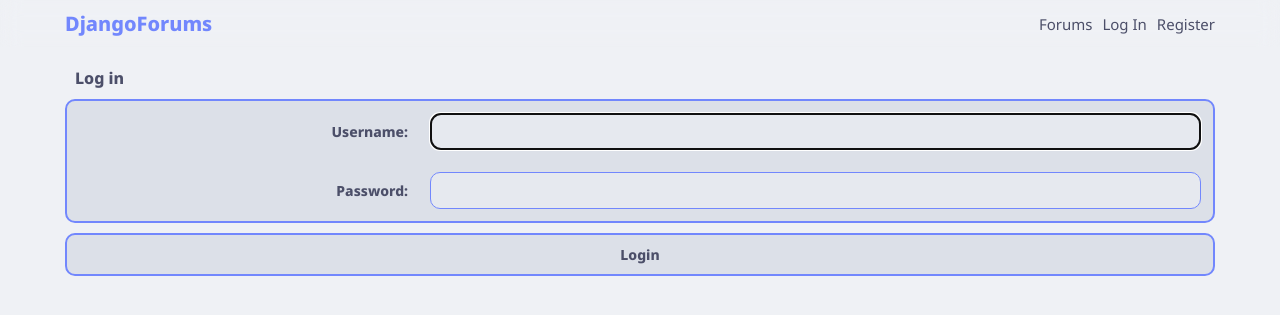
After one commit to alkmei/djangoForums, a Django app: page /users/login in a window 1280 px wide. The commit adds this page. Shown: the top 315 px of the page. Run offline with Django 4.2, Linux system fonts and the light colour scheme; style sheets or scripts are compiled from the project's sources; some libraries are stand-ins or nearby versions.

Commit message:
Finished Auth pages and refactored some mixins

```diff
--- a/djangoForums/urls.py
+++ b/djangoForums/urls.py
@@ -21,5 +21,6 @@ from django.urls import path, include
 
 urlpatterns = [
     path("admin/", admin.site.urls),
+    path("users/", include("users.urls")),
     path("", include("forums.urls")),
 ] + static(settings.MEDIA_URL, document_root=settings.MEDIA_ROOT)
--- a/forums/views.py
+++ b/forums/views.py
@@ -11,7 +11,7 @@ def forum_index(request):
 def forum_detail(request, forum_slug):
     forum = get_object_or_404(Forum, slug=forum_slug)
     threads = forum.thread_set.all()
-    context = {"threads": threads}
+    context = {"threads": threads, "forum": forum}
     return render(request, "forum.html", context)
 
 
--- a/static/core/home.scss
+++ b/static/core/home.scss
@@ -1,7 +1,5 @@
 .home-container {
-  max-width: 1170px;
-  margin: auto;
-  padding: 1rem;
+  @include page-container;
   .forum-node {
     @include rounded-box;
     list-style-type: none;
--- a/static/core/ui.scss
+++ b/static/core/ui.scss
@@ -38,3 +38,7 @@
   @include clickable-link;
   font-size: 1.2rem;
 }
+
+.container__header {
+  padding-left: 1rem;
+}
--- a/static/forums/forum.scss
+++ b/static/forums/forum.scss
@@ -1,7 +1,8 @@
 .forum-container {
-  max-width: 1170px;
-  margin: auto;
-  padding: 1rem;
+  @include page-container;
+  display: flex;
+  flex-direction: column;
+  gap: 1rem;
 
   .thread-list {
     @include rounded-box;
--- a/static/forums/thread.scss
+++ b/static/forums/thread.scss
@@ -1,7 +1,8 @@
 .thread-container {
-  max-width: 1170px;
-  margin: auto;
-  padding: 1rem;
+  @include page-container;
+  display: flex;
+  flex-direction: column;
+  gap: 1rem;
 
   .post-list {
     background: var(--mantle);
--- a/static/main.scss
+++ b/static/main.scss
@@ -5,3 +5,4 @@
 @import "core/home";
 @import "forums/forum";
 @import "forums/thread";
+@import "users/login";
--- a/static/partials/_mixin.scss
+++ b/static/partials/_mixin.scss
@@ -11,3 +11,9 @@
   border: 2px solid var(--lavender);
   border-radius: 1rem;
 }
+
+@mixin page-container {
+  max-width: 1170px;
+  margin: auto;
+  padding: 1rem;
+}
--- /dev/null
+++ b/static/users/login.scss
@@ -0,0 +1,55 @@
+.auth-container {
+  @include page-container;
+  &__header {
+    padding: 1rem;
+    font-size: 1.6rem;
+  }
+
+  &__form {
+    font-size: 1.4rem;
+    display: flex;
+    flex-direction: column;
+    gap: 1rem;
+
+    table {
+      @include rounded-box;
+      background: var(--crust);
+
+      th, td {
+        padding: 1rem;
+      }
+
+      ul {
+        padding-left: 1rem;
+      }
+
+      th {
+        text-align: right;
+      }
+
+      input {
+        background: var(--mantle);
+        width: 100%;
+        padding: 1rem;
+        border: 1px solid var(--lavender);
+        border-radius: 1rem;
+        color: var(--text);
+      }
+    }
+
+    .submit-button {
+      @include rounded-box;
+      padding: 1rem;
+      font-size: 1.4rem;
+      background: var(--crust);
+      color: var(--text);
+      font-family: inherit;
+      font-weight: 800;
+      &:hover {
+        background: var(--lavender);
+        color: var(--mantle);
+      }
+    }
+
+  }
+}
--- a/templates/base.html
+++ b/templates/base.html
@@ -4,7 +4,7 @@
 <head>
     <meta charset="UTF-8">
     <meta name="viewport" content="width=device-width, initial-scale=1.0">
-    <link href="{% sass_src 'main.scss' %}" rel="stylesheet" type="text/css" />
+    <link href="{% sass_src 'main.scss' %}" rel="stylesheet" type="text/css"/>
     <title>Title</title>
 </head>
 <body>
@@ -13,6 +13,8 @@
         <h1 class="icon">DjangoForums</h1>
         <nav class="links">
             <a href="/">Forums</a>
+            <a href="{% url 'login' %}">Log In</a>
+            <a href="{% url 'register' %}">Register</a>
         </nav>
     </div>
 </header>
--- a/templates/forum.html
+++ b/templates/forum.html
@@ -1,6 +1,7 @@
 {% extends 'base.html' %}
 {% block content %}
     <main class="forum-container">
+        <h1 class="container__header">{{ forum.name }}</h1>
         <a href="{% url 'home' %}" class="back-link"><< Back</a>
         <ul class="thread-list">
             {% for thread in threads %}
--- a/templates/home.html
+++ b/templates/home.html
@@ -1,7 +1,7 @@
 {% extends 'base.html' %}
 {% block content %}
     <main class="home-container">
-        <h1>Forum Index</h1>
+        <h1 class="container__header">Forum Index</h1>
         <ul>
             {% for forum in forums %}
                 <li class="forum-node">
--- a/templates/thread.html
+++ b/templates/thread.html
@@ -1,6 +1,7 @@
 {% extends 'base.html' %}
 {% block content %}
 <main class="thread-container">
+    <h1 class="container__header">{{ thread.title }}</h1>
     <a href="{% url 'forum_detail' thread.forums.slug %}" class="back-link"><< Back</a>
     <ol class="post-list">
         {% for post in posts %}
--- /dev/null
+++ b/templates/users/login.html
@@ -0,0 +1,13 @@
+{% extends 'base.html' %}
+{% block content %}
+    <div class="auth-container">
+        <h2 class="auth-container__header">Log in</h2>
+        <form class="auth-container__form" method="post">
+            {% csrf_token %}
+            <table>
+                {{ form.as_table }}
+            </table>
+            <button class="submit-button" type="submit">Login</button>
+        </form>
+    </div>
+{% endblock %}
--- /dev/null
+++ b/users/urls.py
@@ -0,0 +1,7 @@
+from django.urls import path
+from .views import CustomLoginView, RegistrationView
+
+urlpatterns = [
+    path("login", CustomLoginView.as_view(), name="login"),
+    path("register", RegistrationView.as_view(), name="register"),
+]
--- a/users/views.py
+++ b/users/views.py
@@ -1,3 +1,26 @@
-from django.shortcuts import render
+from django.shortcuts import render, redirect
+from django.contrib.auth.views import LoginView
+from django.contrib.auth.forms import UserCreationForm
+from django.views import View
+
 
 # Create your views here.
+class CustomLoginView(LoginView):
+    template_name = "users/login.html"
+    redirect_authenticated_user = True
+
+
+class RegistrationView(View):
+    form_class = UserCreationForm
+    template_name = "users/register.html"
+
+    def get(self, request):
+        form = self.form_class()
+        return render(request, self.template_name, {"form": form})
+
+    def post(self, request):
+        form = self.form_class(request.POST)
+        if form.is_valid():
+            form.save()
+            return redirect("home")
+        return render(request, self.template_name, {"form": form})
```
Also changed, not shown: templates/users/register.html (added, +13 -0 lines). Lines whose indentation alone changed are shown as unchanged.
